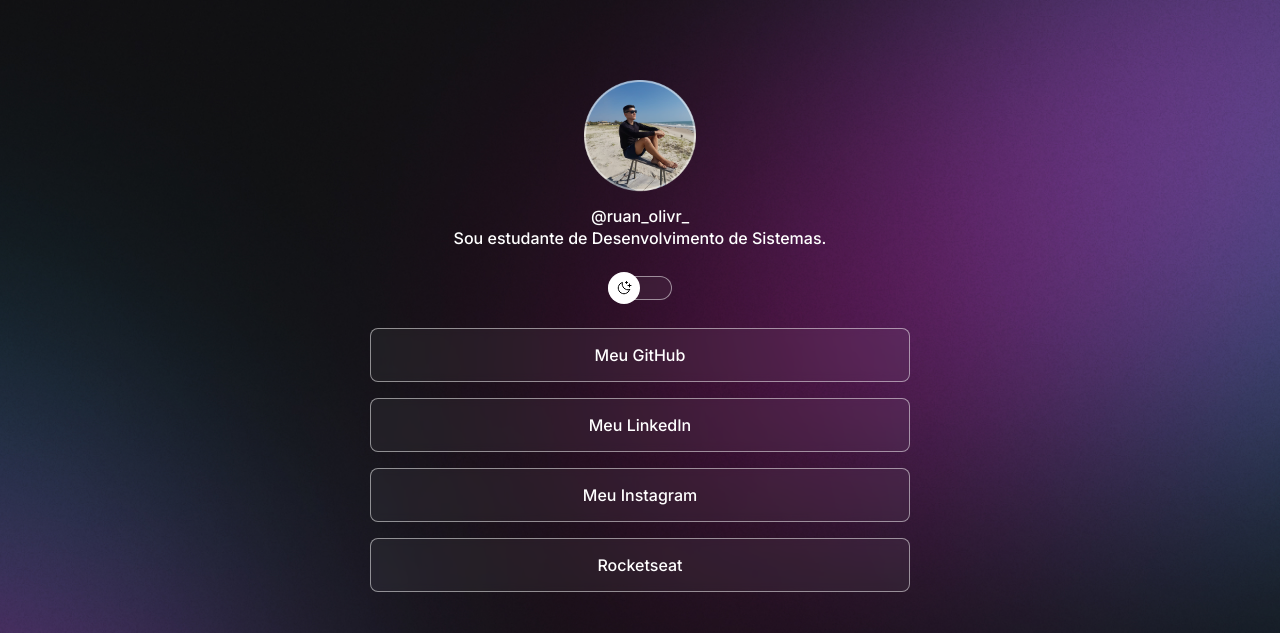
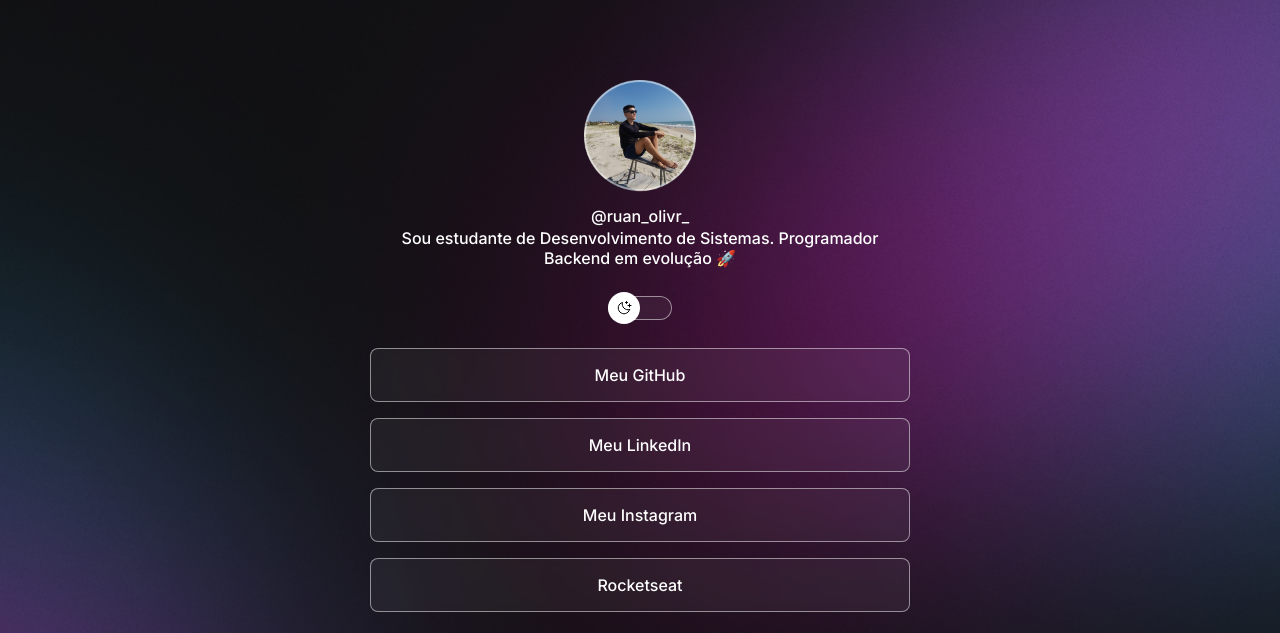
Before and after one commit to RuanOliveira-dev/Projeto-Dev-Links, a plain HTML site: page index.html in a window 1280 px wide. Shown: the top 633 px of the page. Drawn offline with nearby package versions, Linux system fonts and the light colour scheme.

Commit message:
Add details

```diff
--- a/index.html
+++ b/index.html
@@ -18,7 +18,7 @@
                 @ruan_olivr_
             </p>
             <h4>
-                Sou estudante de Desenvolvimento de Sistemas.
+                Sou estudante de Desenvolvimento de Sistemas. Programador Backend em evolução 🚀
             </h4>
         </div>
         <div id="switch" onclick="toggleMode()">
```
